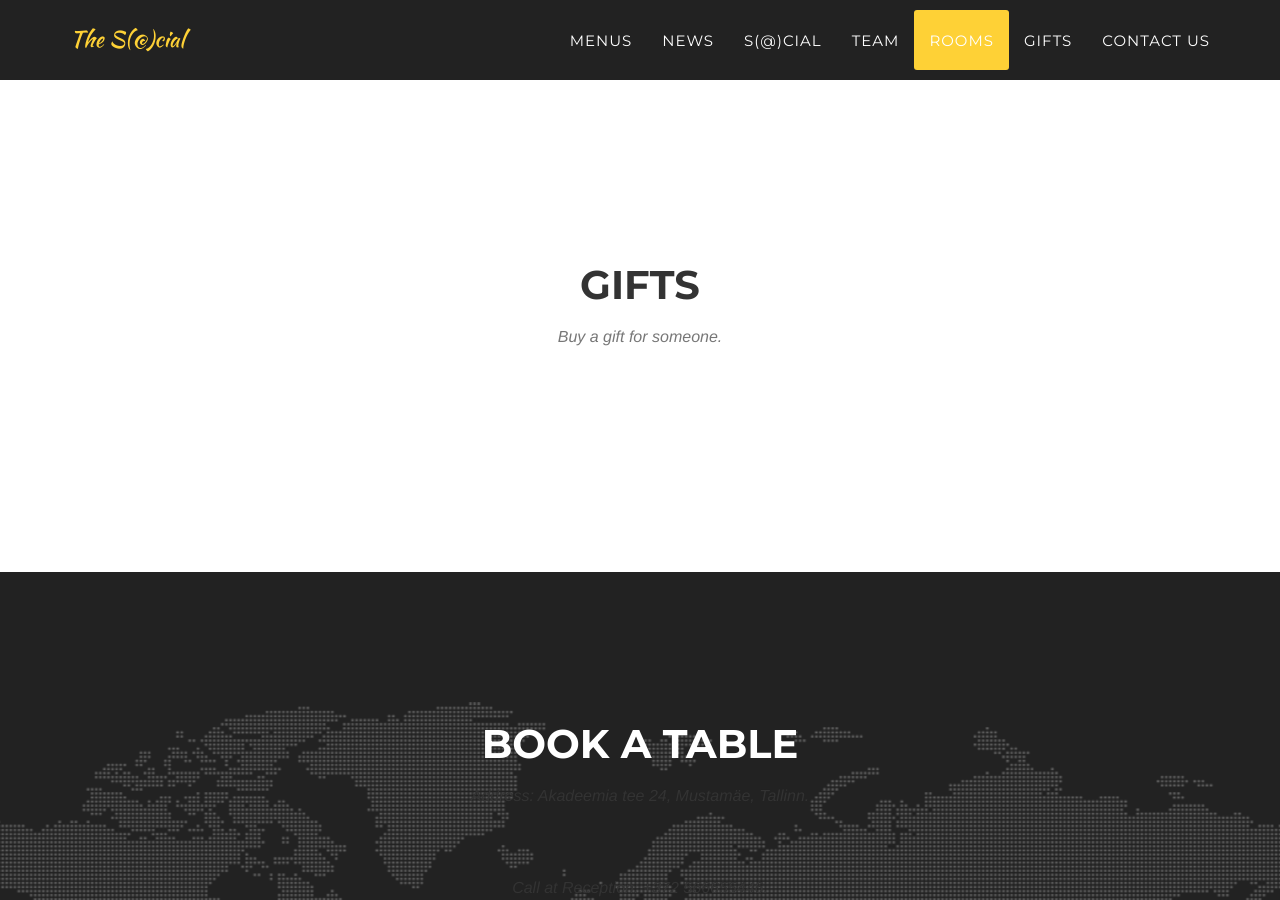
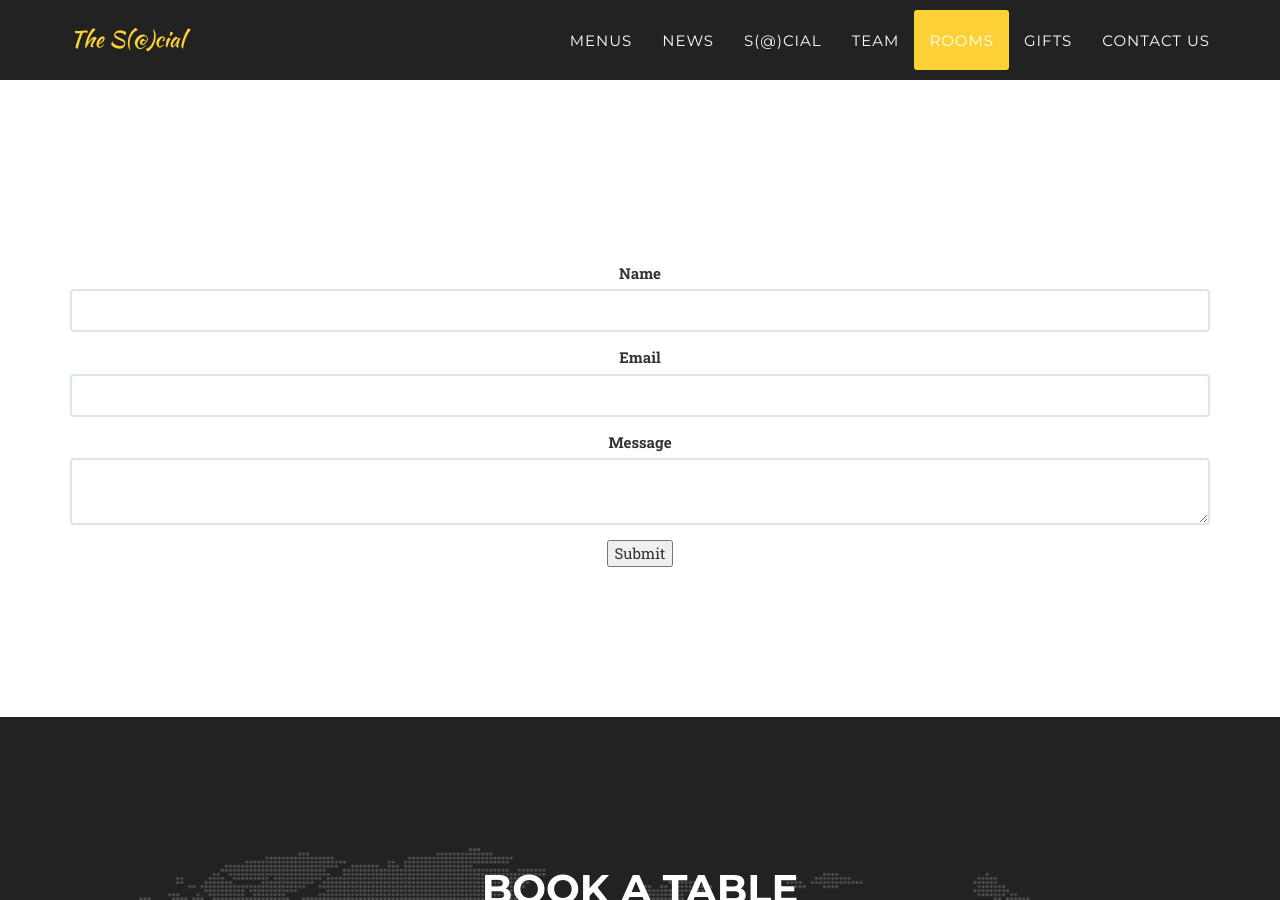
Before and after one commit to devmahadev/social, a Jekyll site: the page built from index.html, in a window 1280 px wide and 900 px high, scrolled down 5471 px. Built offline with Jekyll 4.4.1, drawn with Linux system fonts in a browser that asks for light colours; some web fonts are replaced.

Commit message:
test form live

```diff
--- a/_includes/gifts.html
+++ b/_includes/gifts.html
@@ -2,54 +2,33 @@
         <div class="container">
             <div class="row">
                 <div class="col-lg-12 text-center">
-                    <h2 class="section-heading">Gifts</h2>
-                    <h3 class="section-subheading text-muted">Buy a gift for someone.</h3>
+                    <form
+  action="https://liveformhq.com/form/857cda6b-6be0-4b3b-b998-1747311aa330"
+  method="POST" accept-charset="utf-8" role=form>
+
+  <input type="hidden" name="_utf8" value="✓">
+
+  <input type="hidden" name="_redirect" value="https://liveformhq.com/form-test/857cda6b-6be0-4b3b-b998-1747311aa330#thank-you">
+
+  <div class='form-group'>
+    <label for="name">Name</label>
+    <input class='form-control' type="text" id="name" name="name">
+  </div>
+
+  <div class='form-group'>
+    <label for="email">Email</label>
+    <input class='form-control' type="text" id="email" name="email">
+  </div>
+
+  <div class='form-group'>
+    <label for="message">Message</label>
+    <textarea class='form-control' id="message" name="message"></textarea>
+  </div>
+
+  <button type="submit">Submit</button>
+</form>
 				</div>
 			</div>
-				<div class="row">
-                <div class="col-lg-12">
-                 <!--    <form action="https://getsimpleform.com/messages?form_api_token=7aad21e76554ffed10ebba9b06ec1f1f" method="post" name="sentMessage" id="contactForm" validate>
-                        <div class="row">
-                            <div class="col-md-6">
-							    <div class="control-group form-group">
-                                    <input name="name"  type="text" class="form-control" placeholder="Package name*"  id="name" required data-validation-required-message="Please choose package from given list !">
-                                    <p class="help-block text-danger"></p>
-                                </div>
-                                <div class="control-group form-group">
-                                    <input name="name"  type="text" class="form-control" placeholder="Your name*"  id="name" required data-validation-required-message="Please enter your name.">
-                                    <p class="help-block text-danger"></p>
-                                </div>
-                                <div class="control-group form-group">
-                                    <input name="email"  type="email" class="form-control" placeholder="Your email*"  id="email" required data-validation-required-message="Please enter your email address.">
-                                    <p class="help-block text-danger"></p>
-                                </div>
-                                <div class="control-group form-group">
-                                    <input name="phone"  type="tel" class="form-control" placeholder="Your Phone *" id="phone" required data-validation-required-message="Please enter your phone number.">
-                                    <p class="help-block text-danger"></p>
-                                </div>
-                                <div class="control-group form-group">
-                                    <input name="phone"  type="text" class="form-control" placeholder="Recipient's name *" id="name" required data-validation-required-message="Please enter your name.">
-                                    <p class="help-block text-danger"></p>
-                                </div>
-                                <div class="control-group form-group">
-                                    <input name="phone"  type="tel" class="form-control" placeholder="Recipient's Phone *" id="phone" required data-validation-required-message="Please enter recipient phone number.">
-                                    <p class="help-block text-danger"></p>
-                                </div>
-                            </div>
-                            <div class="col-md-6">
-                                <div class="control-group form-group">
-                                    <textarea name="comments"  class="form-control" placeholder="Your Message *"  id="message" required data-validation-required-message="Please enter a message."></textarea>
-                                    <p class="help-block text-danger"></p>
-                                </div>
-                            </div>
-                            <div class="clearfix"></div>
-                            <div class="col-lg-12 text-center">
-                                <div id="success"></div>
-                                <button href="https://www.seb.ee/eng?c=1"  type="submit" class="btn btn-xl">Pay Now</button>
-                            </div>
-                        </div>
-                    </form> -->
-                </div>
-            </div>
+
         </div>
     </section>
```
